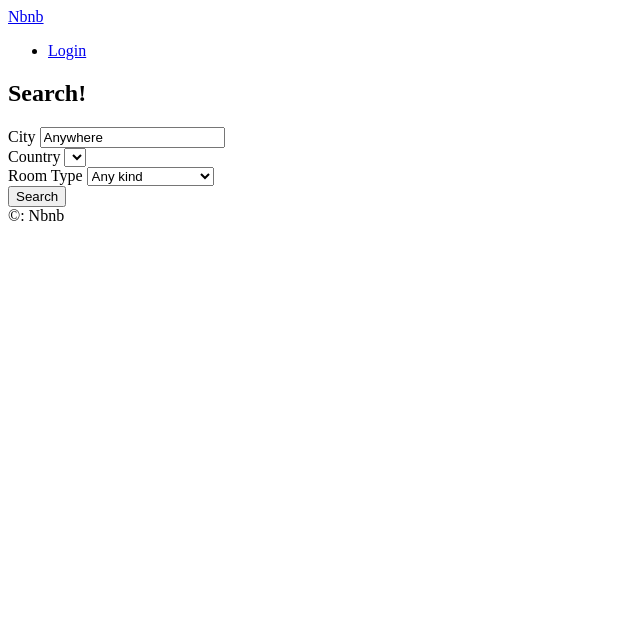
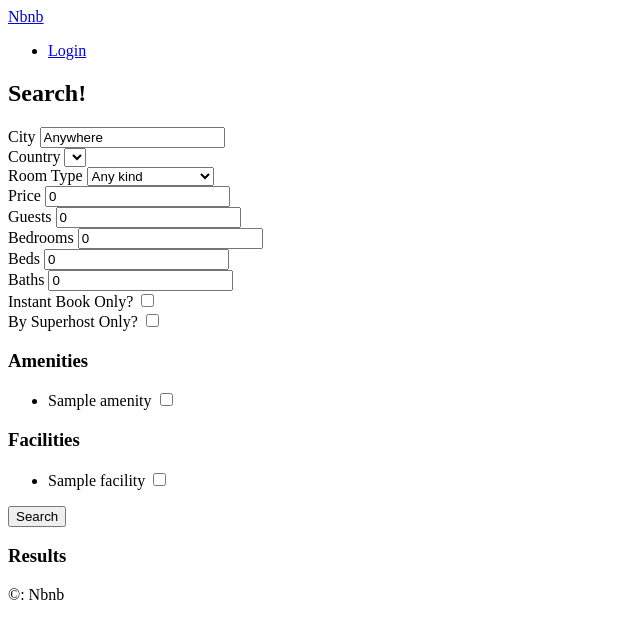
Before and after one commit to KM-Yeon/airbnb-clone, a Django app: page /rooms/search in a window 1280 px wide. Shown: the top 639 px of the page, without its empty margins (0-640 px from the left). Run offline with Django 3.2, Linux system fonts and the light colour scheme; tables that the repository leaves empty hold one stand-in row (values such as "Sample post"); lists and menus that the app fills with data are empty.

Commit message:
filter use

```diff
--- a/rooms/views.py
+++ b/rooms/views.py
@@ -1,4 +1,3 @@
-from secrets import choice
 from django_countries import countries
 from django.views.generic import ListView, DetailView
 from django.shortcuts import render
@@ -25,12 +24,82 @@
     city = request.GET.get("city", "Anywhere")
     city = str.capitalize(city)
     country = request.GET.get("country", "KR")
-    room_type = int(request.GET.get("country", 0))
+    room_type = int(request.GET.get("room_type", 0))
+    price = int(request.GET.get("price", 0))
+    guests = int(request.GET.get("guests", 0))
+    bedrooms = int(request.GET.get("bedrooms", 0))
+    beds = int(request.GET.get("beds", 0))
+    baths = int(request.GET.get("baths", 0))
+    instant = bool(request.GET.get("instant", False))
+    superhost = bool(request.GET.get("superhost", False))
+    s_amenities = request.GET.getlist("amenities")
+    s_facilities = request.GET.getlist("facilities")
+
+    form = {
+        "city": city,
+        "s_room_type": room_type,
+        "s_country": country,
+        "price": price,
+        "guests": guests,
+        "bedrooms": bedrooms,
+        "beds": beds,
+        "baths": baths,
+        "s_amenities": s_amenities,
+        "s_facilities": s_facilities,
+        "instant": instant,
+        "superhost": superhost,
+    }
+
     room_types = models.RoomType.objects.all()
+    amenities = models.Amenity.objects.all()
+    facilities = models.Facility.objects.all()
 
-    form = {"city": city, "s_room_type": room_type, "s_country": country}
+    choices = {
+        "countries": countries,
+        "room_types": room_types,
+        "amenities": amenities,
+        "facilities": facilities,
+    }
 
-    choices = {"countries": countries, "room_types": room_types}
-    return render(
-        request,
-        "rooms/search.html", {**form, **choices})
+    filter_args = {}
+
+    if city != "Anywhere":
+        filter_args["city__startswith"] = city
+
+    filter_args["country"] = country
+
+    if room_type != 0:
+        filter_args["room_type__pk"] = room_type
+
+    if price != 0:
+        filter_args["price__lte"] = price
+
+    if guests != 0:
+        filter_args["guests__gte"] = guests
+
+    if bedrooms != 0:
+        filter_args["bedrooms__gte"] = bedrooms
+
+    if beds != 0:
+        filter_args["beds__gte"] = beds
+
+    if baths != 0:
+        filter_args["baths__gte"] = baths
+
+    if instant is True:
+        filter_args["instant_book"] = True
+
+    if superhost is True:
+        filter_args["host__superhost"] = True
+
+    if len(s_amenities) > 0:
+        for s_amenity in s_amenities:
+            filter_args["amenities__pk"] = int(s_amenity)
+
+    if len(s_facilities) > 0:
+        for s_facility in s_facilities:
+            filter_args["facilities__pk"] = int(s_facility)
+
+    rooms = models.Room.objects.filter(**filter_args)
+
+    return render(request, "rooms/search.html", {**form, **choices, "rooms": rooms})
--- a/templates/rooms/search.html
+++ b/templates/rooms/search.html
@@ -32,12 +32,69 @@
         <select id="room_type" name="room_type">
             <option value="0" {% ifequal s_room_type room_type.pk %}selected{% endifequal %}>Any kind</option>
             {% for room_type in room_types %}
-            <option value="{{room_type.pk}}">{{room_type.name}}</option>
+            <option value="{{room_type.pk}}" {% ifequal s_room_type room_type.pk %}selected{% endifequal %}>
+                {{room_type.name}}</option>
             {% endfor %}
         </select>
     </div>
+
+    <div>
+        <label for="price">Price</label>
+        <input value="{{price}}" type="number" name="price" id="price" placeholder="Price" />
+    </div>
+    <div>
+        <label for="guests">Guests</label>
+        <input value="{{guests}}" type="number" name="guests" id="guests" placeholder="Guests" />
+    </div>
+    <div>
+        <label for="bedrooms">Bedrooms</label>
+        <input value="{{bedrooms}}" type="number" name="bedrooms" id="bedrooms" placeholder="Bedrooms" />
+    </div>
+    <div>
+        <label for="beds">Beds</label>
+        <input value="{{beds}}" type="number" name="beds" id="beds" placeholder="Beds" />
+    </div>
+    <div>
+        <label for="baths">Baths</label>
+        <input value="{{baths}}" type="number" name="baths" id="baths" placeholder="Baths" />
+    </div>
+    <div>
+        <label for="instant">Instant Book Only?</label>
+        <input type="checkbox" name="instant" id="instant" {% if instant %}checked{% endif %} />
+    </div>
+    <div>
+        <label for="superhost">By Superhost Only?</label>
+        <input type="checkbox" name="superhost" id="superhost" {% if superhost %}checked{% endif %} />
+    </div>
+    <div>
+        <h3>Amenities</h3>
+        <ul>
+            {% for amenity in amenities %}
+            <li>
+                <label for="a_{{amenity.pk}}">{{amenity.name}}</label>
+                <input id="a_{{amenity.pk}}" name="amenities" type="checkbox" value={{amenity.pk}} />
+            </li>
+            {% endfor %}
+        </ul>
+    </div>
+    <div>
+        <h3>Facilities</h3>
+        <ul>
+            {% for facility in facilities %}
+            <li>
+                <label for="f_{{facility.pk}}">{{facility.name}}</label>
+                <input id="f_{{facility.pk}}" name="facilities" type="checkbox" value={{facility.pk}} />
+            </li>
+            {% endfor %}
+        </ul>
+    </div>
     <button>Search</button>
-
 </form>
 
+<h3>Results</h3>
+
+{% for room in rooms %}
+<h3>{{room.name}}</h3>
+{% endfor %}
+
 {% endblock content %}
```
